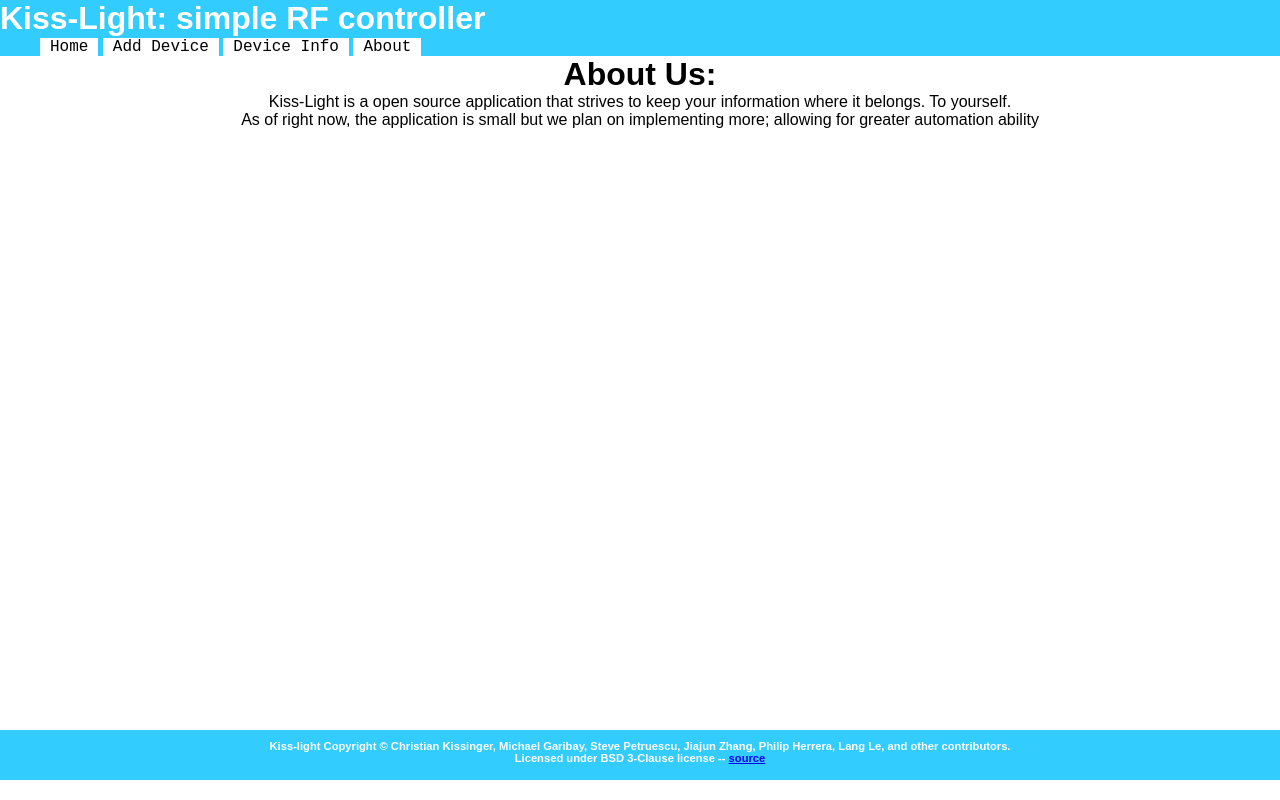
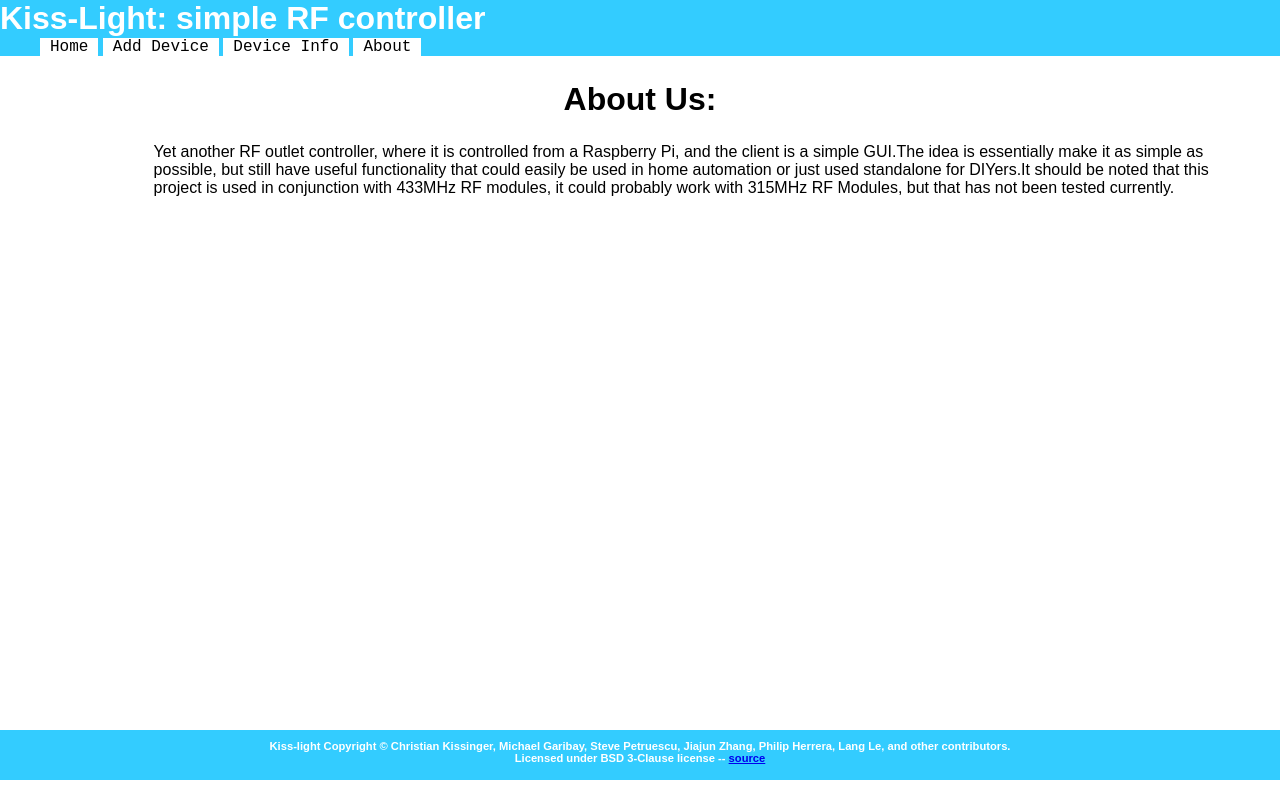
Before and after one commit to keebenthusiast/Kiss-Light_Hub, a plain HTML site: page 0.4-planning/web-interface/about.html in a window 1280 px wide. Drawn offline with Linux system fonts and the light colour scheme.

Commit message:
Modified the About page. Took the about from the Read me file.

```diff
--- a/0.4-planning/web-interface/about.html
+++ b/0.4-planning/web-interface/about.html
@@ -20,7 +20,6 @@
         -->
         <script src="modernizr-1.5.js"></script>
         <link href="kl_styles.css" rel="stylesheet" type="text/css" />
-
     </head>
 
     <body>
@@ -37,11 +36,18 @@
             </nav>
         </header>
 
-		<div id = "content" align="center">
-		<h1>About Us:</h1>
-        <p>Kiss-Light is a open source application that strives to keep your information where it belongs. To yourself.</p>
-		<p>As of right now, the application is small but we plan on implementing more; allowing for greater automation ability</p>
-        </div>
+		<div id = "MainContent">
+			<div id = "Title" style="padding: 25px; text-align: center;">
+				<h1>About Us:</h1>
+			</div>
+			<div id = "Content" style="padding-left: 12%; padding-right: 5%;">
+				Yet another RF outlet controller, where it is controlled from a Raspberry Pi, and the client is a simple GUI.The idea
+				is essentially make it as simple as possible, but still have useful functionality that could easily be used in home
+				automation or just used standalone for DIYers.It should be noted that this project is used in conjunction with 433MHz
+				RF modules, it could probably work with 315MHz RF Modules, but that has not been tested currently.
+				</p>
+			</div>
+		</div>
 
         <footer id="footer">
             Kiss-light Copyright &#169; Christian Kissinger,
```
